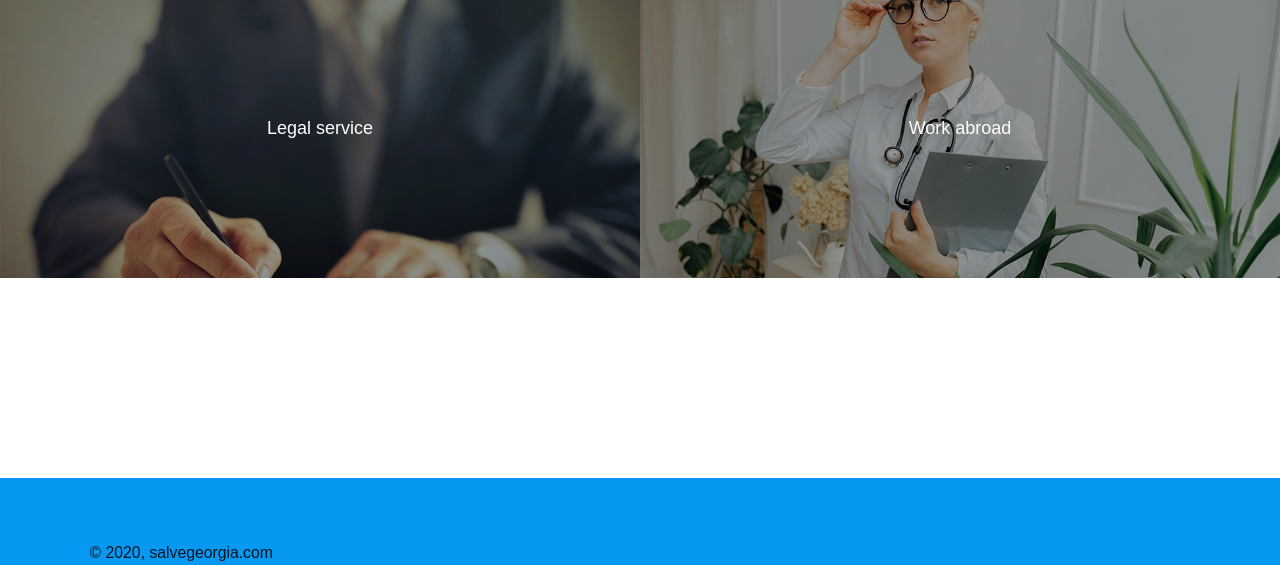
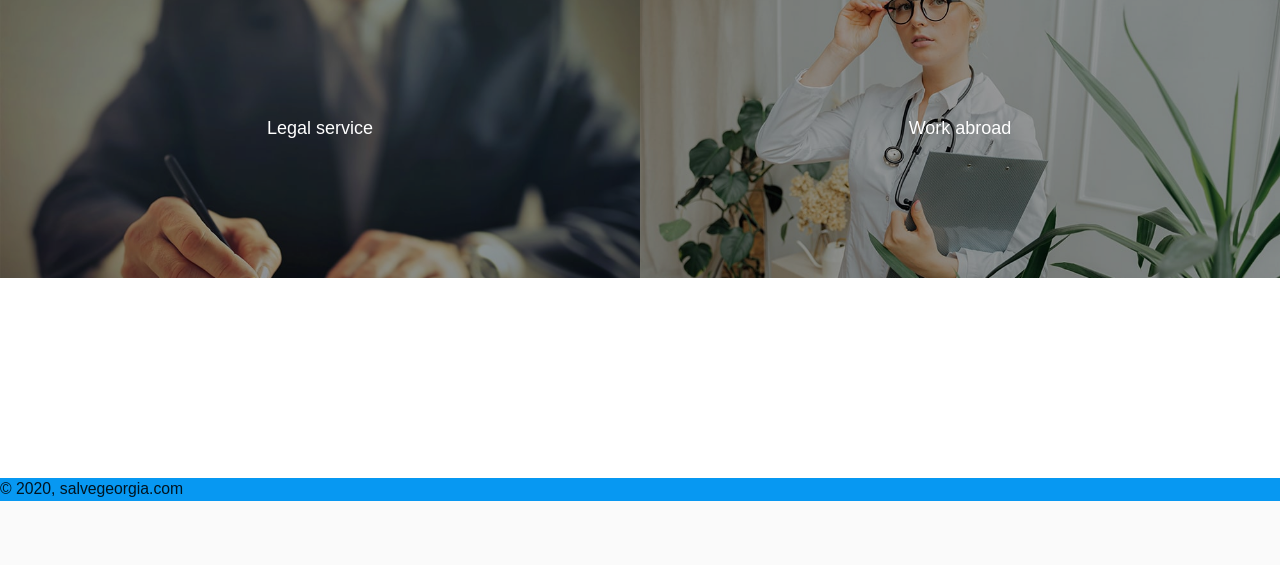
Before and after one commit to akerbs/salvegeorgia, a Gatsby site: page / in a window 1280 px wide. Shown: the part 394-959 px from the top of the page. After the commit the page ends 895 px from the top, so only its background shows below. Built offline with nearby package versions, Linux system fonts and the light colour scheme; Gatsby itself is replaced by a stand-in of ours.

Commit message:
211120_18

```diff
--- a/src/components/footer2.js
+++ b/src/components/footer2.js
@@ -12,11 +12,11 @@ const useStyles = makeStyles(theme => ({
     backgroundColor: theme.palette.primary.main,
     // maxWidth: "100%",
 
-    padding: "5% 2% 0% 7%",
+    // padding: "5% 2% 0% 7%",
 
-    [theme.breakpoints.down("sm")]: {
-      padding: "18% 5% 0% 5%",
-    },
+    // [theme.breakpoints.down("sm")]: {
+    //   padding: "18% 5% 0% 5%",
+    // },
   },
 }))
 
```
